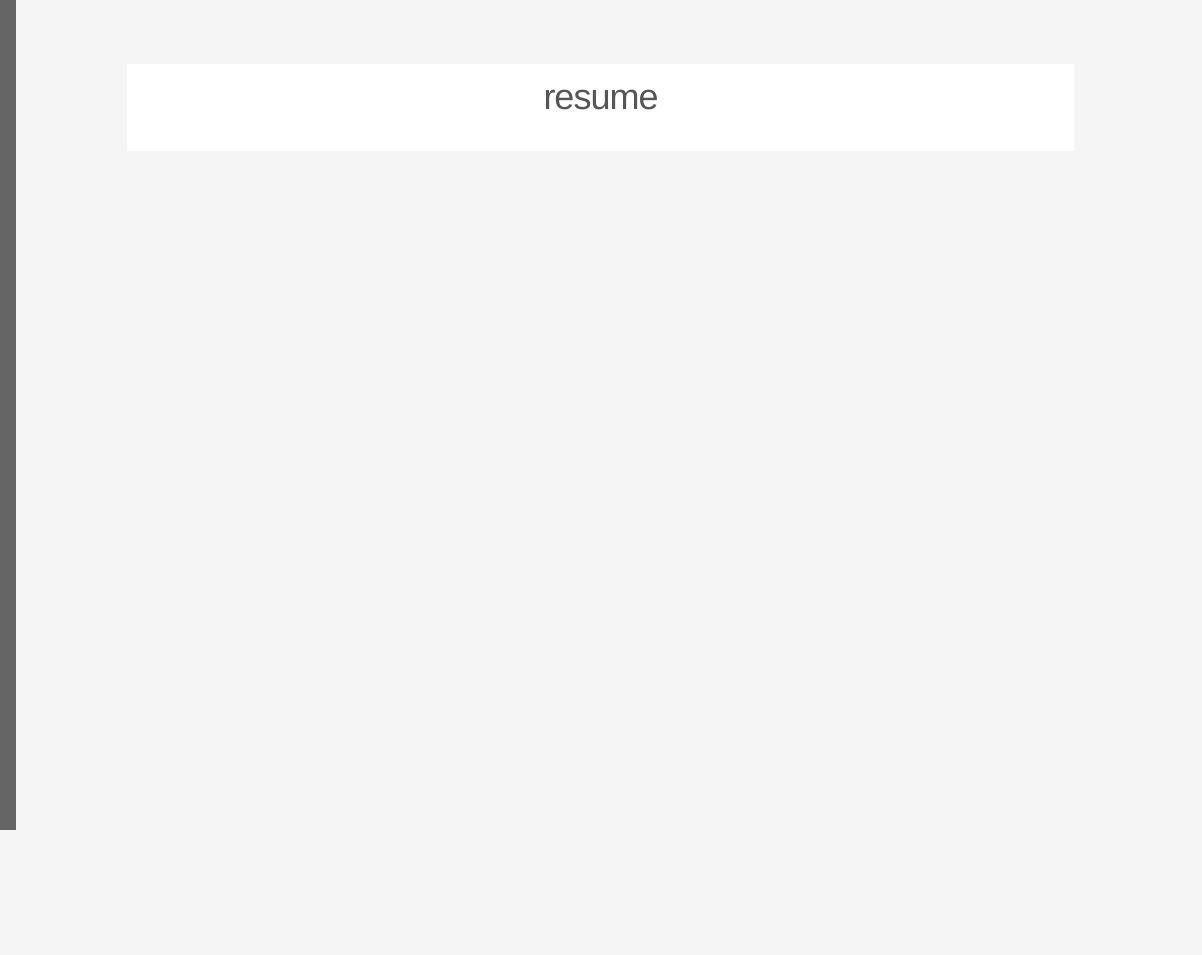
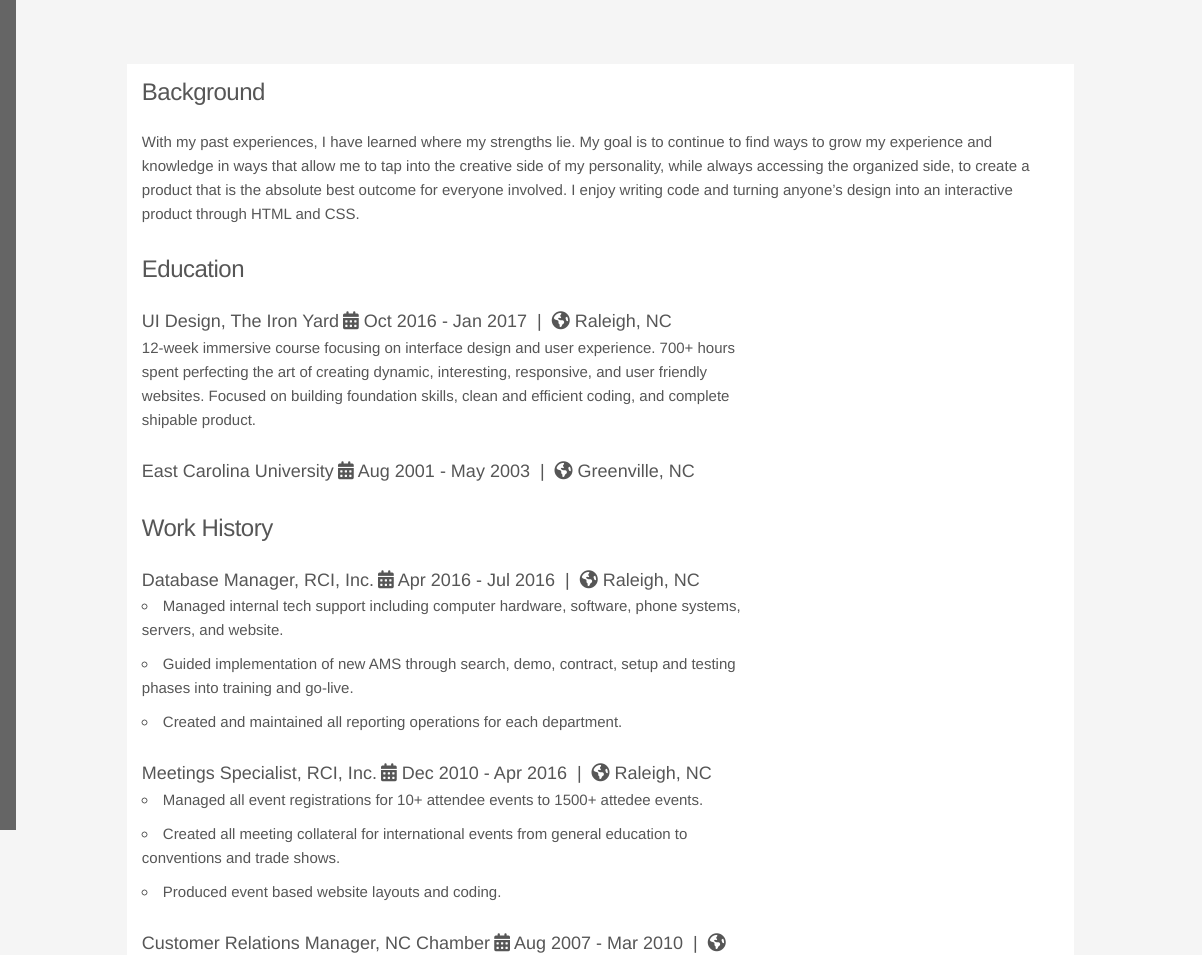
Before and after one commit to ashleymassengill/ashleymassengill.github.io, a plain HTML site: page resume.html in a window 1280 px wide. Shown: the top 955 px of the page, 78-1280 px from the left. Before the commit the page ends 800 px from the top, so only its background shows below. Drawn offline with nearby package versions, Linux system fonts and the light colour scheme.

Commit message:
Resume start
Add current project logo to projects page, start coding out resume page

```diff
--- a/css/_projects.scss
+++ b/css/_projects.scss
@@ -1,18 +1,23 @@
 @import "variables.scss";
 @import "mixins.scss";
 
-h4, h5{
+h4, h5, h6{
   font-weight: 500;
 }
 
 .current, .future{
   width: 90%;
   margin: 0 auto;
+}
+
+.currentDesc, .future p{
+  text-align: left;
+  font-size: 1.15em;
   margin-bottom: 50px;
-  p{
-    text-align: left;
-    font-size: 1.15em;
-  }
+}
+
+.projectLogo{
+  width: 200px;
 }
 
 .projects{
--- a/css/_resume.scss
+++ b/css/_resume.scss
@@ -0,0 +1,17 @@
+.resumebody{
+  text-align: left;
+}
+
+h6{
+  font-size: 1.2em;
+}
+
+.entryTitle{
+  display: inline;
+  text-align: left;
+}
+
+.entryDateLoc{
+  display: inline;
+  text-align: right;
+}
--- a/resume.html
+++ b/resume.html
@@ -27,9 +27,55 @@
   <div id="sidebar"></div>
 </section>
 
-
+<!-- resume body -->
   <section class="pagebody">
-    <h3>resume</h3>
+    <div class="resumebody">
+      <div class="row">
+        <h5>Background</h5>
+        <p>With my past experiences, I have learned where my strengths lie. My goal is to continue to find ways to grow my experience and knowledge in ways that allow me to tap into the creative side of my personality, while always accessing the organized side, to create a product that is the absolute best outcome for everyone involved. I enjoy writing code and turning anyone’s design into an interactive product through HTML and CSS.</p>
+      </div>
+      <div class="row">
+        <div class="eight columns">
+          <!-- education -->
+          <h5>Education</h5>
+          <!-- The Iron Yard -->
+          <h6 class="entryTitle">UI Design, The Iron Yard</h6>
+          <h6 class="entryDateLoc"><i class="fa fa-calendar" aria-hidden="true"></i> Oct 2016 - Jan 2017&nbsp;&nbsp;|&nbsp;&nbsp;<i class="fa fa-globe" aria-hidden="true"></i> Raleigh, NC</h6>
+          <p>12-week immersive course focusing on interface design and user experience. 700+ hours spent perfecting the art of creating dynamic, interesting, responsive, and user friendly websites. Focused on building foundation skills, clean and efficient coding, and complete shipable product.</p>
+          <!-- ECU -->
+          <h6 class="entryTitle">East Carolina University</h6>
+          <h6 class="entryDateLoc"><i class="fa fa-calendar" aria-hidden="true"></i> Aug 2001 - May 2003&nbsp;&nbsp;|&nbsp;&nbsp;<i class="fa fa-globe" aria-hidden="true"></i> Greenville, NC</h6>
+          <br><br>
+          <!-- work history -->
+          <h5>Work History</h5>
+          <!-- RCI 1-->
+          <h6 class="entryTitle">Database Manager, RCI, Inc.</h6>
+          <h6 class="entryDateLoc"><i class="fa fa-calendar" aria-hidden="true"></i> Apr 2016 - Jul 2016&nbsp;&nbsp;|&nbsp;&nbsp;<i class="fa fa-globe" aria-hidden="true"></i> Raleigh, NC</h6>
+          <ul>
+            <li>Managed internal tech support including computer hardware, software, phone systems, servers, and website.</li>
+            <li>Guided implementation of new AMS through search, demo, contract, setup and testing phases into training and go-live.</li>
+            <li>Created and maintained all reporting operations for each department.</li>
+          </ul>
+          <!-- RCI 2-->
+          <h6 class="entryTitle">Meetings Specialist, RCI, Inc.</h6>
+          <h6 class="entryDateLoc"><i class="fa fa-calendar" aria-hidden="true"></i> Dec 2010 - Apr 2016&nbsp;&nbsp;|&nbsp;&nbsp;<i class="fa fa-globe" aria-hidden="true"></i> Raleigh, NC</h6>
+          <ul>
+            <li>Managed all event registrations for 10+ attendee events to 1500+ attedee events.</li>
+            <li>Created all meeting collateral for international events from general education to conventions and trade shows.</li>
+            <li>Produced event based website layouts and coding.</li>
+          </ul>
+          <!-- NC Chamber -->
+          <h6 class="entryTitle">Customer Relations Manager, NC Chamber</h6>
+          <h6 class="entryDateLoc"><i class="fa fa-calendar" aria-hidden="true"></i> Aug 2007 - Mar 2010&nbsp;&nbsp;|&nbsp;&nbsp;<i class="fa fa-globe" aria-hidden="true"></i> Greenville, NC</h6>
+          <ul>
+            <li>Database management, including ensuring data accuracy.</li>
+            <li>Processed all event registrations and assisted in minor logistics.</li>
+            <li>Created and maintained all company-wide reporting processes and data analytics.</li>
+            <li>Internal IT support in collaboration with external IT team.</li>
+          </ul>
+        </div>
+      </div>
+    </div>
   </section>
 
 
```
Also changed, not shown: projects.html (+9 -2 lines), css/style.css, images/projects/diabeatthisLogo_stacked.png (added), 2 other files.
